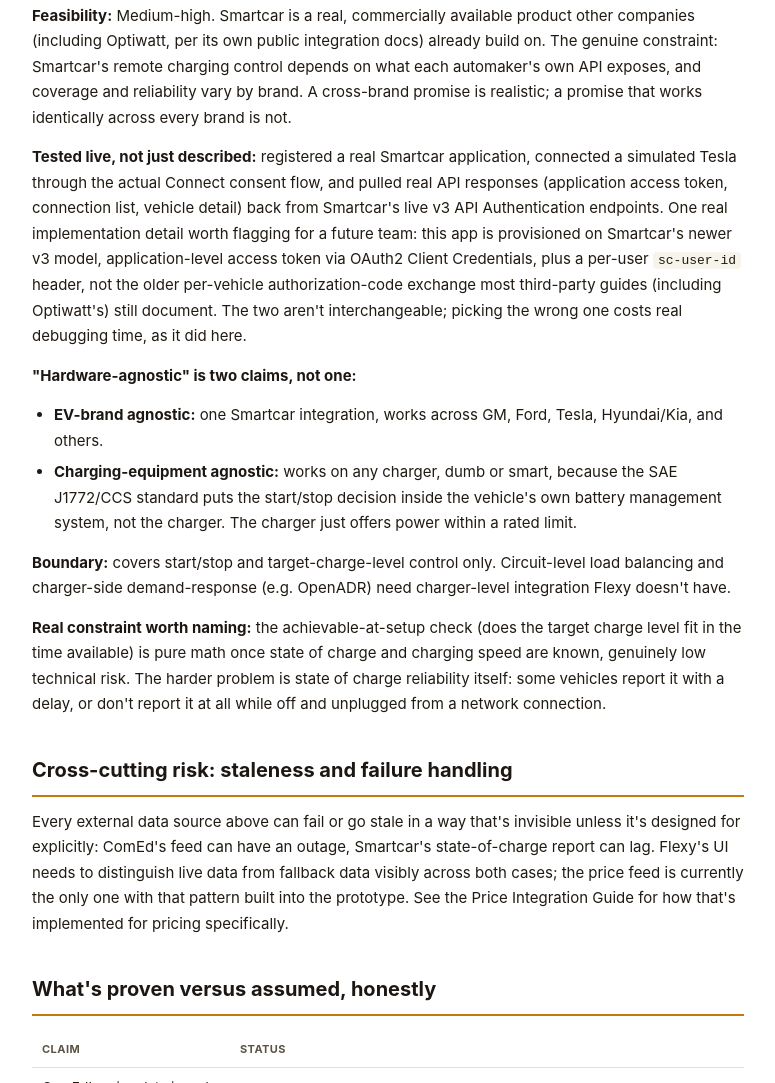
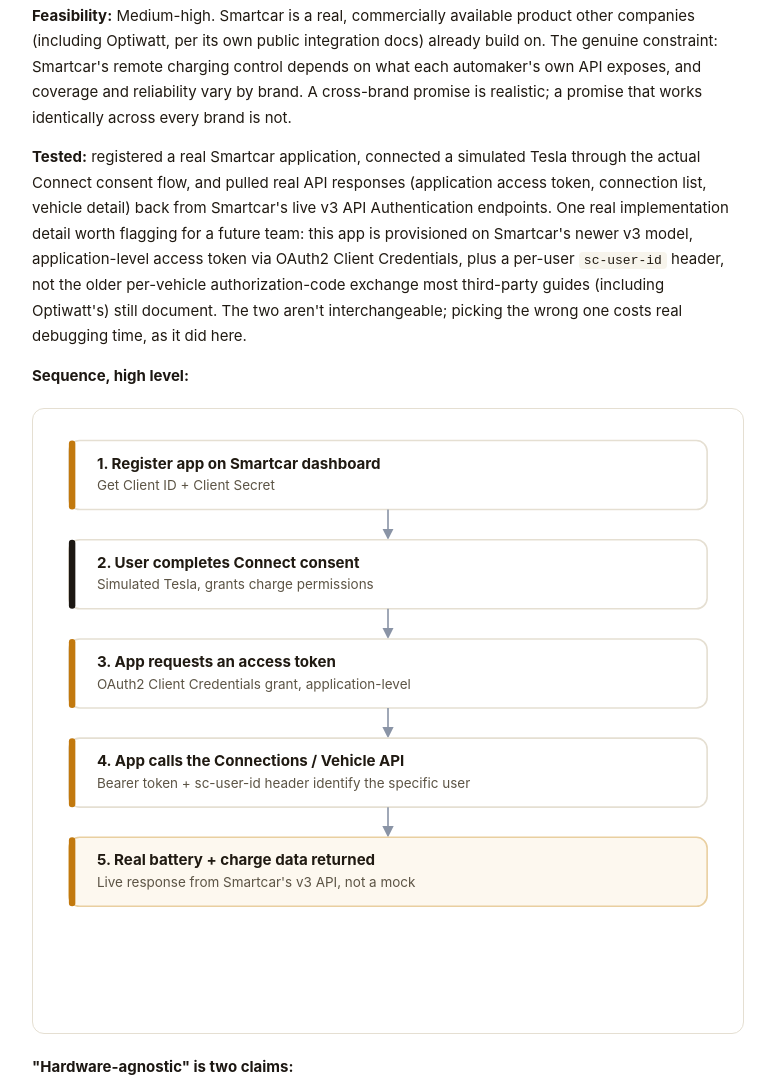
Before and after one commit to spallavi-stack/shubha-pm-portfolio, a plain HTML site: page flexy-technical-feasibility.html in a window 1280 px wide. Shown: the part 1129-2212 px from the top of the page, without its empty margins (252-1027 px from the left). Drawn offline with Linux system fonts and the light colour scheme.

Commit message:
Add files via upload

```diff
--- a/flexy-technical-feasibility.html
+++ b/flexy-technical-feasibility.html
@@ -61,10 +61,45 @@
 <h2>Smart EV charging</h2>
 <p><strong>Data source:</strong> Smartcar, a real third-party API that exposes battery state of charge, charging status, and remote start/stop across many EV brands (GM, Ford, Tesla, Hyundai/Kia, and others) through one integration, rather than building a separate integration per automaker.</p>
 <p><strong>Feasibility:</strong> Medium-high. Smartcar is a real, commercially available product other companies (including Optiwatt, per its own public integration docs) already build on. The genuine constraint: Smartcar's remote charging control depends on what each automaker's own API exposes, and coverage and reliability vary by brand. A cross-brand promise is realistic; a promise that works identically across every brand is not.</p>
-<p><strong>Tested live, not just described:</strong> registered a real Smartcar application, connected a simulated Tesla through the actual Connect consent flow, and pulled real API responses (application access token, connection list, vehicle detail) back from Smartcar's live v3 API Authentication endpoints. One real implementation detail worth flagging for a future team: this app is provisioned on Smartcar's newer v3 model, application-level access token via OAuth2 Client Credentials, plus a per-user <code>sc-user-id</code> header, not the older per-vehicle authorization-code exchange most third-party guides (including Optiwatt's) still document. The two aren't interchangeable; picking the wrong one costs real debugging time, as it did here.</p>
-<p><strong>"Hardware-agnostic" is two claims, not one:</strong></p>
+<p><strong>Tested:</strong> registered a real Smartcar application, connected a simulated Tesla through the actual Connect consent flow, and pulled real API responses (application access token, connection list, vehicle detail) back from Smartcar's live v3 API Authentication endpoints. One real implementation detail worth flagging for a future team: this app is provisioned on Smartcar's newer v3 model, application-level access token via OAuth2 Client Credentials, plus a per-user <code>sc-user-id</code> header, not the older per-vehicle authorization-code exchange most third-party guides (including Optiwatt's) still document. The two aren't interchangeable; picking the wrong one costs real debugging time, as it did here.</p>
+<p><strong>Sequence, high level:</strong></p>
+<svg viewBox="0 0 640 560" xmlns="http://www.w3.org/2000/svg" role="img">
+<title>Smartcar integration sequence, high level</title>
+<desc>Five-step sequence: register app, user completes Connect consent, app requests an access token via client credentials, app calls the Connections/Vehicle API with the token and user ID, and real battery and charge data is returned.</desc>
+<defs>
+  <marker id="arrowfeas" viewBox="0 0 10 10" refX="8" refY="5" markerWidth="7" markerHeight="7" orient="auto-start-reverse">
+    <path d="M0,0 L10,5 L0,10 z" fill="#8A94A6"/>
+  </marker>
+</defs>
+<rect x="0" y="0" width="640" height="560" fill="#FFFFFF"/>
+<rect x="24" y="20" width="592" height="64" rx="10" fill="#FFFFFF" stroke="#E5DFD2" stroke-width="1.5"/>
+<rect x="24" y="20" width="6" height="64" rx="3" fill="#C2790E"/>
+<text x="50" y="46" font-family="-apple-system,Helvetica,Arial,sans-serif" font-size="14" font-weight="700" fill="#201A12">1. Register app on Smartcar dashboard</text>
+<text x="50" y="66" font-family="-apple-system,Helvetica,Arial,sans-serif" font-size="12.5" fill="#5C5445">Get Client ID + Client Secret</text>
+<line x1="320" y1="84" x2="320" y2="110" stroke="#8A94A6" stroke-width="1.5" marker-end="url(#arrowfeas)"/>
+<rect x="24" y="112" width="592" height="64" rx="10" fill="#FFFFFF" stroke="#E5DFD2" stroke-width="1.5"/>
+<rect x="24" y="112" width="6" height="64" rx="3" fill="#1C1712"/>
+<text x="50" y="138" font-family="-apple-system,Helvetica,Arial,sans-serif" font-size="14" font-weight="700" fill="#201A12">2. User completes Connect consent</text>
+<text x="50" y="158" font-family="-apple-system,Helvetica,Arial,sans-serif" font-size="12.5" fill="#5C5445">Simulated Tesla, grants charge permissions</text>
+<line x1="320" y1="176" x2="320" y2="202" stroke="#8A94A6" stroke-width="1.5" marker-end="url(#arrowfeas)"/>
+<rect x="24" y="204" width="592" height="64" rx="10" fill="#FFFFFF" stroke="#E5DFD2" stroke-width="1.5"/>
+<rect x="24" y="204" width="6" height="64" rx="3" fill="#C2790E"/>
+<text x="50" y="230" font-family="-apple-system,Helvetica,Arial,sans-serif" font-size="14" font-weight="700" fill="#201A12">3. App requests an access token</text>
+<text x="50" y="250" font-family="-apple-system,Helvetica,Arial,sans-serif" font-size="12.5" fill="#5C5445">OAuth2 Client Credentials grant, application-level</text>
+<line x1="320" y1="268" x2="320" y2="294" stroke="#8A94A6" stroke-width="1.5" marker-end="url(#arrowfeas)"/>
+<rect x="24" y="296" width="592" height="64" rx="10" fill="#FFFFFF" stroke="#E5DFD2" stroke-width="1.5"/>
+<rect x="24" y="296" width="6" height="64" rx="3" fill="#C2790E"/>
+<text x="50" y="322" font-family="-apple-system,Helvetica,Arial,sans-serif" font-size="14" font-weight="700" fill="#201A12">4. App calls the Connections / Vehicle API</text>
+<text x="50" y="342" font-family="-apple-system,Helvetica,Arial,sans-serif" font-size="12.5" fill="#5C5445">Bearer token + sc-user-id header identify the specific user</text>
+<line x1="320" y1="360" x2="320" y2="386" stroke="#8A94A6" stroke-width="1.5" marker-end="url(#arrowfeas)"/>
+<rect x="24" y="388" width="592" height="64" rx="10" fill="#FDF8EF" stroke="#E9CFA0" stroke-width="1.5"/>
+<rect x="24" y="388" width="6" height="64" rx="3" fill="#C2790E"/>
+<text x="50" y="414" font-family="-apple-system,Helvetica,Arial,sans-serif" font-size="14" font-weight="700" fill="#201A12">5. Real battery + charge data returned</text>
+<text x="50" y="434" font-family="-apple-system,Helvetica,Arial,sans-serif" font-size="12.5" fill="#5C5445">Live response from Smartcar's v3 API, not a mock</text>
+</svg>
+<p><strong>"Hardware-agnostic" is two claims:</strong></p>
 <ul>
-<li><strong>EV-brand agnostic:</strong> one Smartcar integration, works across GM, Ford, Tesla, Hyundai/Kia, and others.</li>
+<li><strong>EV-brand agnostic:</strong> one Smartcar integration, works across every brand it supports. In the US alone, Smartcar's live compatibility data (pulled directly from its public API) currently lists 34 confirmed makes: Acura, Alfa Romeo, Audi, BMW, Buick, Cadillac, Chevrolet, Chrysler, Dodge, Fiat, Ford, GMC, Honda, Hyundai, Infiniti, Jaguar, Jeep, Kia, Land Rover, Lexus, Lincoln, MINI, Mazda, Mercedes-Benz, Nissan, Polestar, Porsche, RAM, Rivian, Subaru, Tesla, Toyota, Volkswagen, and Volvo.</li>
 <li><strong>Charging-equipment agnostic:</strong> works on any charger, dumb or smart, because the SAE J1772/CCS standard puts the start/stop decision inside the vehicle's own battery management system, not the charger. The charger just offers power within a rated limit.</li>
 </ul>
 <p><strong>Boundary:</strong> covers start/stop and target-charge-level control only. Circuit-level load balancing and charger-side demand-response (e.g. OpenADR) need charger-level integration Flexy doesn't have.</p>
@@ -83,10 +118,6 @@
 <tr>
 <td>ComEd's price data is real and fetchable without a partnership</td>
 <td>Proven - fetched directly against the live API during prototype build</td>
-</tr>
-<tr>
-<td>Smartcar can expose state of charge across multiple EV brands</td>
-<td>Proven - Smartcar is a real, public product; not yet tested against a live Flexy integration</td>
 </tr>
 <tr>
 <td>Flexy can receive and parse real smart meter (interval usage) data</td>
```
Also changed, not shown: flexy-technical-feasibility.md (+17 -4 lines).
